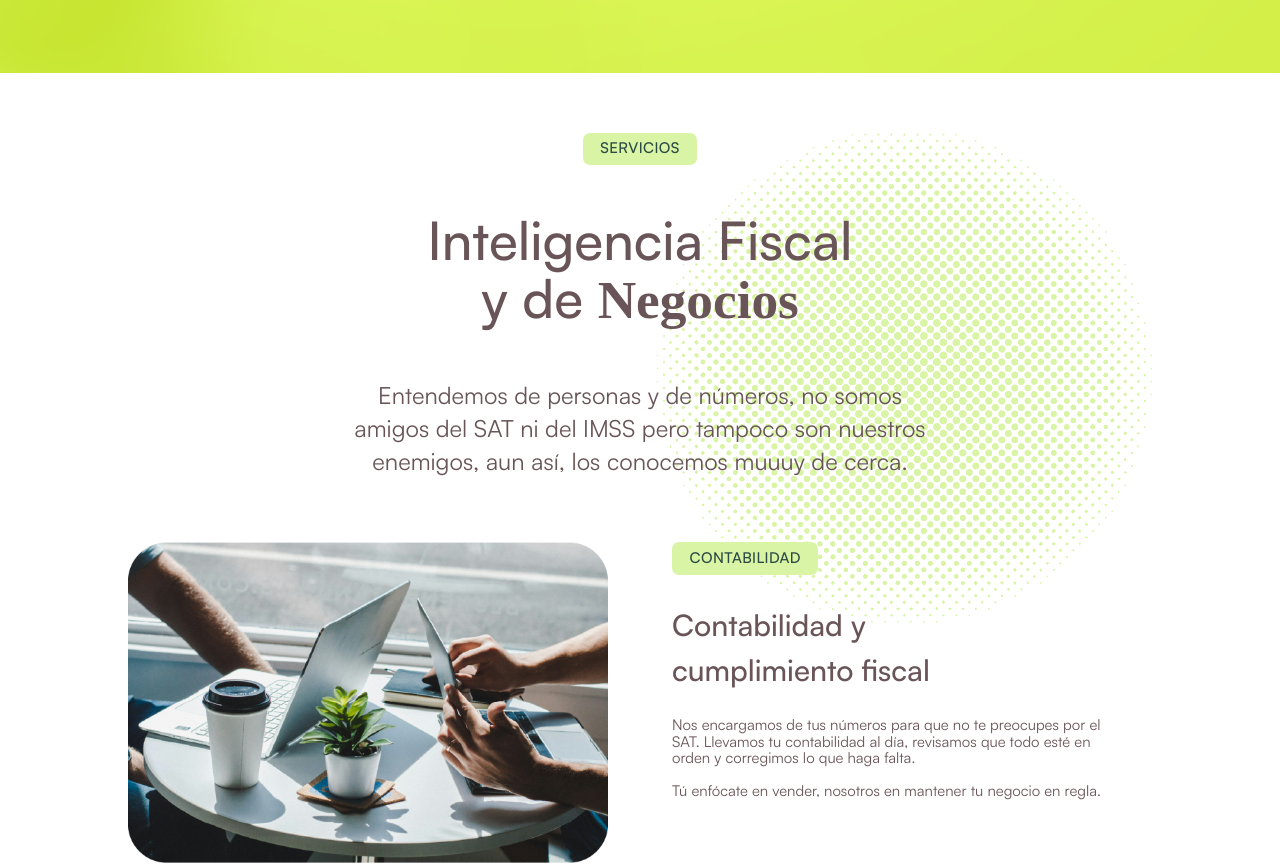
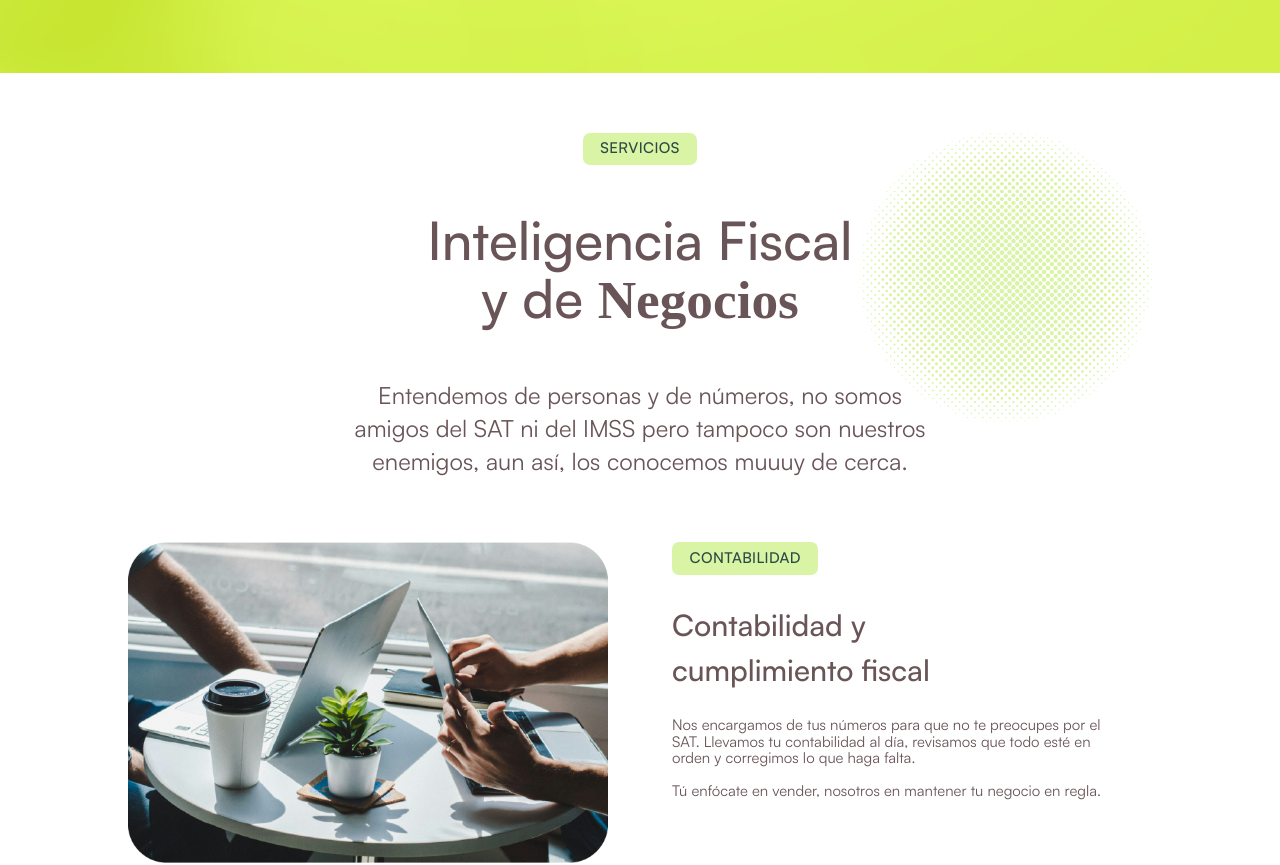
Before and after one commit to quipobusiness/quipo, a React (Vite) app: page / in a window 1280 px wide. Shown: the part 3180-4045 px from the top of the page. Built offline with nearby package versions, Linux system fonts and the light colour scheme; a web font is replaced by a local one.

Commit message:
avance 99%

```diff
--- a/src/components/ServicesSection.tsx
+++ b/src/components/ServicesSection.tsx
@@ -7,7 +7,7 @@ interface ServicesSectionProps {
 
 export function ServicesSection({ services }: ServicesSectionProps) {
   return (
-    <section id="servicios" className="my-[3.7rem] max-w-[80%] mx-auto bg-[right_top] bg-[length: 18.3rem_auto]  bg-no-repeat"
+    <section id="servicios" className="my-[3.7rem] max-w-[80%] mx-auto bg-[right_top] bg-[length:14rem_auto] lg:bg-[length:18.3rem_auto]  bg-no-repeat"
     style={{ backgroundImage: `url(${services.bgImg})` }}>
       <div className="max-w-[80%] lg:max-w-[74rem] mx-auto">
         {/* Header Content - Centered */}
```
